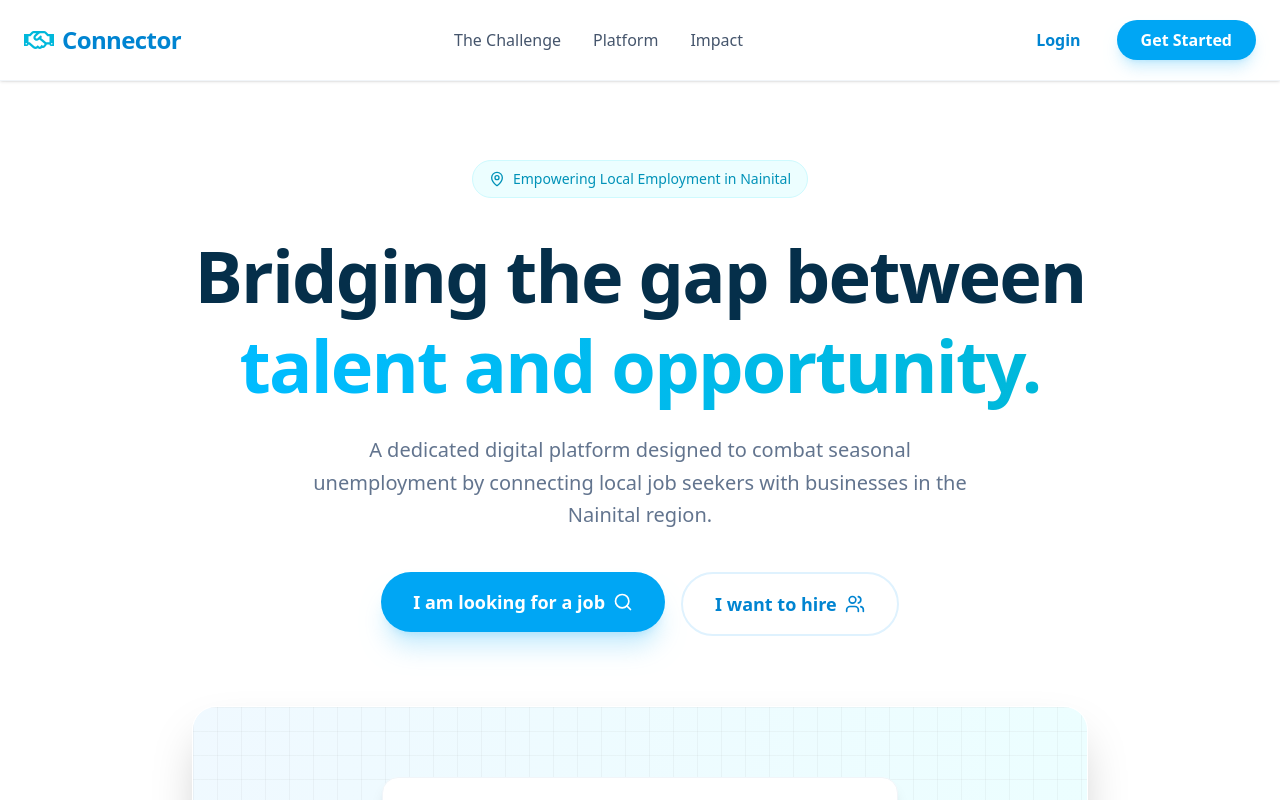
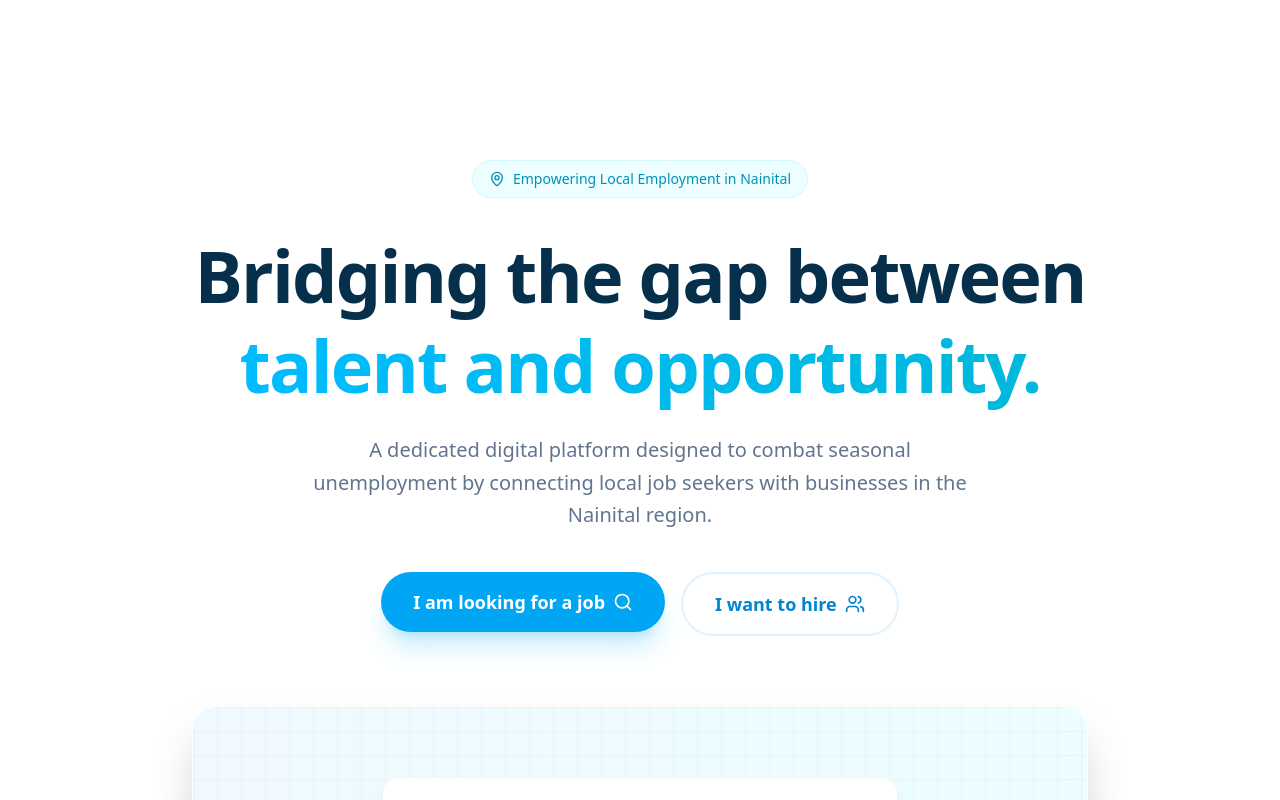
Before and after one commit to 201Harsh/Connector, a Next.js app in the folder client/: page / in a window 1280 px wide. Shown: the top 800 px of the page. Built offline with nearby package versions, Linux system fonts and the light colour scheme.

Commit message:
feat: add landing page component with GSAP animations and feature sections

```diff
--- a/client/app/landing/Connector.tsx
+++ b/client/app/landing/Connector.tsx
@@ -49,37 +49,6 @@ export default function LandingPage() {
 
   return (
     <div className="min-h-screen bg-white text-slate-900 font-sans selection:bg-cyan-400 selection:text-white overflow-x-hidden">
-      <nav className="fixed top-0 w-full bg-white/80 backdrop-blur-md z-50 border-b border-slate-100 shadow-sm">
-        <div className="max-w-7xl mx-auto px-6 h-20 flex items-center justify-between">
-          <div className="flex items-center gap-2 text-sky-600 font-bold text-2xl tracking-tight">
-            <FaRegHandshake className="text-cyan-500 text-3xl" />
-            Connector
-          </div>
-          <div className="hidden md:flex gap-8 font-medium text-slate-600">
-            <a href="#problem" className="hover:text-sky-500 transition-colors">
-              The Challenge
-            </a>
-            <a
-              href="#solution"
-              className="hover:text-sky-500 transition-colors"
-            >
-              Platform
-            </a>
-            <a href="#impact" className="hover:text-sky-500 transition-colors">
-              Impact
-            </a>
-          </div>
-          <div className="flex gap-4">
-            <button className="text-sky-600 font-semibold px-5 py-2 rounded-full hover:bg-sky-50 transition-colors">
-              Login
-            </button>
-            <button className="bg-sky-500 text-white font-semibold px-6 py-2 rounded-full shadow-lg shadow-sky-500/20 hover:bg-sky-600 transition-all active:scale-95">
-              Get Started
-            </button>
-          </div>
-        </div>
-      </nav>
-
       <section
         ref={heroRef}
         className="pt-40 pb-20 px-6 max-w-7xl mx-auto flex flex-col items-center text-center"
```
